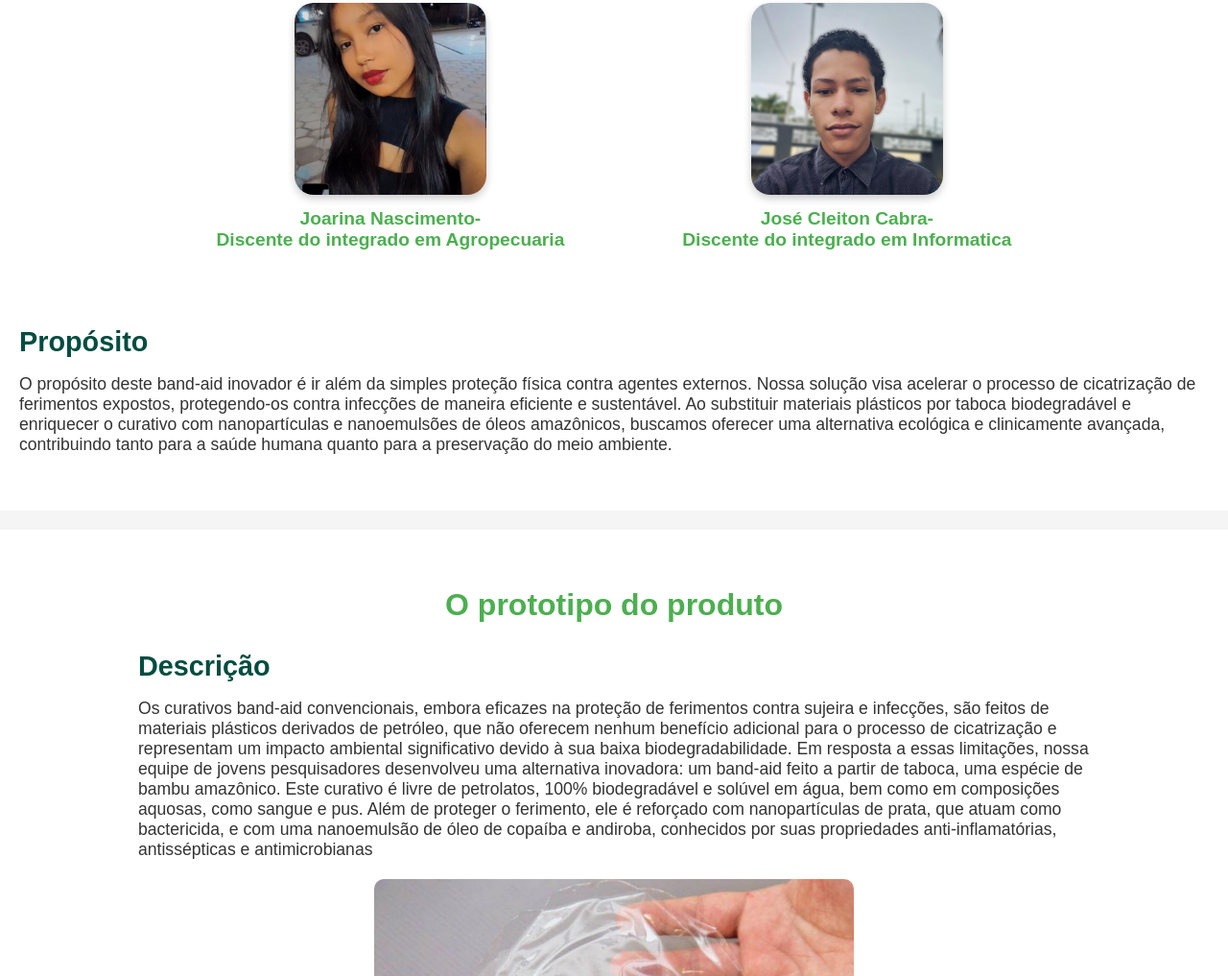
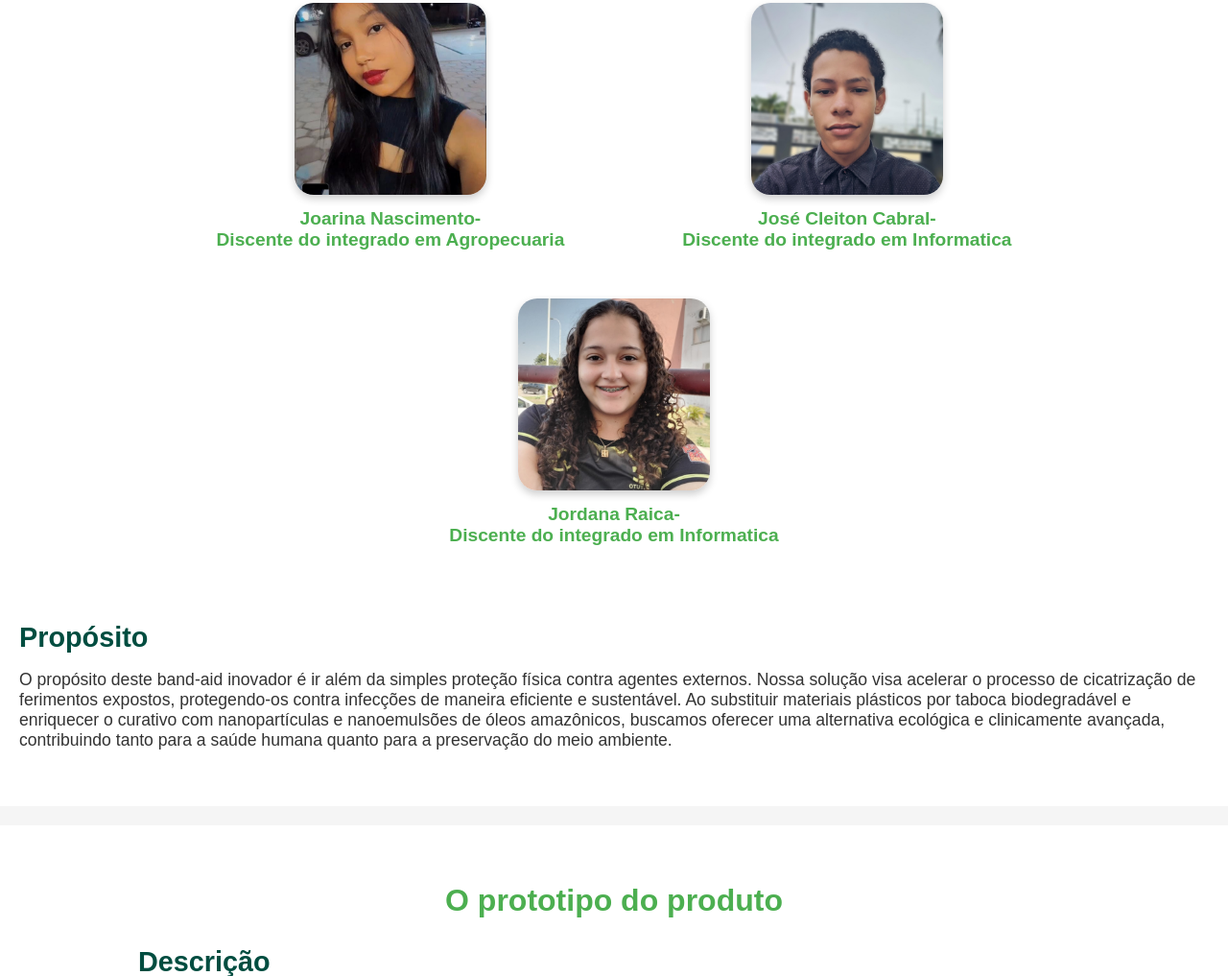
Before and after one commit to progcienti/Band-aidnano, a plain HTML site: page index.html in a window 1280 px wide. Shown: the part 887-1904 px from the top of the page at 96% size. Drawn offline with Linux system fonts and the light colour scheme.

Commit message:
Update index.html

```diff
--- a/index.html
+++ b/index.html
@@ -51,15 +51,15 @@
                     </div>
                     <div class="membro">
                         <img src="imagens/cleiton.jpg" alt=" José Cleiton Cabral">
-                        <h3>José Cleiton Cabra- <br>Discente do integrado em Informatica</h3>
+                        <h3>José Cleiton Cabral- <br>Discente do integrado em Informatica</h3>
                     </div>
 
-                    <!--
+
                      <div class="membro">
                         <img src="imagens/Jordana.jpg" alt=" Jordana Raica">
                         <h3>Jordana Raica- <br>Discente do integrado em Informatica</h3>
                     </div>
-                    -->
+
                 </div>
             </section>
 
```
